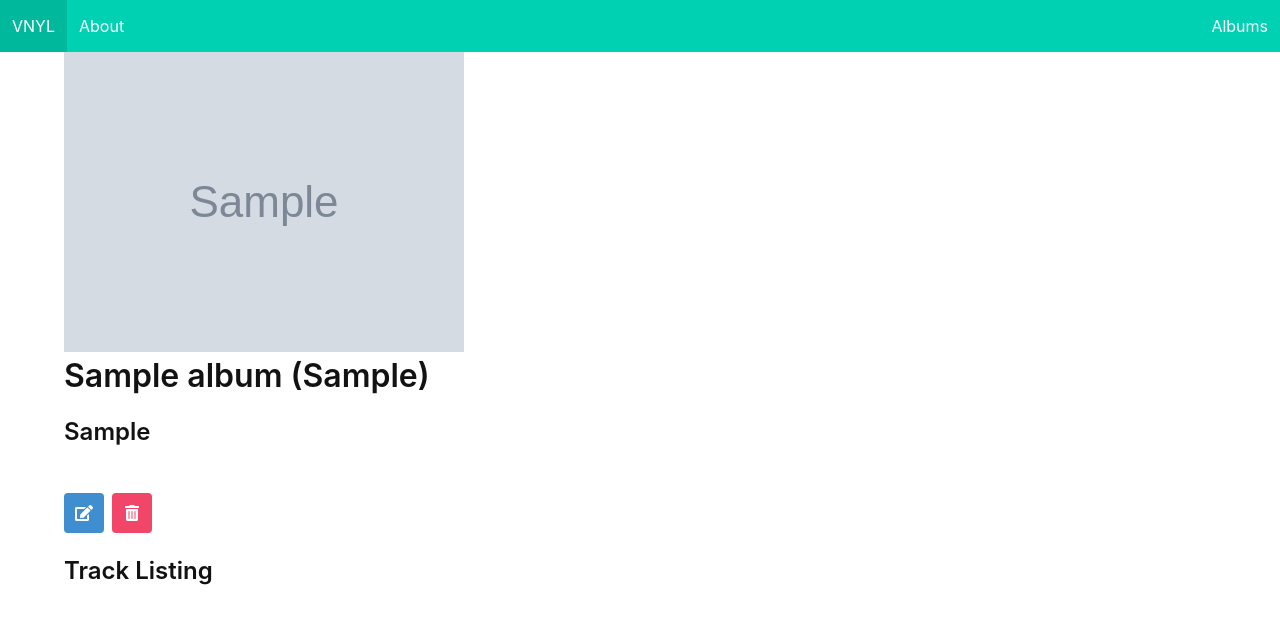
After one commit to nickycraig/my_vnyl_collection, a Django app: page /albums/1/ in a window 1280 px wide. The commit adds this page. Shown: the top 624 px of the page. Run offline with Django 4.2, Linux system fonts and the light colour scheme; tables that the repository leaves empty hold one stand-in row (values such as "Sample post"); grey boxes marked "Sample" are stand-in pictures.

Commit message:
added detail, update, and delete routes and pages

```diff
--- /dev/null
+++ b/main_app/templates/album_detail.html
@@ -0,0 +1,28 @@
+{% extends 'base.html' %}
+{% block content %}
+<div class="detail__img">
+    <img src="{{album.img}}" alt="{{album.title}}" />
+    <h1 class="title">{{album.title}} ({{album.year}})</h1>
+    <h2 class="title is-4">{{album.artist}}</h2>
+</br>
+</div>
+<div class="detail__container">
+    <div class="buttons">
+        <a href="{% url 'album_update' album.pk %}" class="button is-info">
+            <span class="icon">
+                <i class="fas fa-edit"></i>
+            </span>
+        </a>
+        <a href="{% url 'album_delete' album.pk %}" class="button is-danger">
+            <span class="icon">
+                <i class="fas fa-trash-alt"></i>
+            </span>
+        </a>
+    </div>
+    <div class="detail__about">
+        <h4 class="title is-4">Track Listing</h4>
+        <p></p>
+    </div>
+</div>
+
+{% endblock %}
--- a/main_app/templates/album_list.html
+++ b/main_app/templates/album_list.html
@@ -16,11 +16,12 @@
             <input class="button is-info" type="submit" value="Search" />
         </div>
     </div>
-    <a class="button is-warning" href="{% url 'album_list' %}">Clear Search</a>
+    <a class="button is-dark" href="{% url 'album_list' %}">Clear Search</a>
+    <a class="button is-dark" href="{% url 'album_create' %}">Add Album</a>
 </form>
 <div class="gallery">
   {% for album in albums %}
-  <a href="">
+  <a href="{% url 'album_detail' album.pk %}">
     <div class="card">
       <div class="card-image">
         <figure class="image is-square">
--- a/main_app/templates/base.html
+++ b/main_app/templates/base.html
@@ -9,6 +9,7 @@
         <script src="https://code.jquery.com/jquery-3.6.0.min.js" integrity="sha256-/xUj+3OJU5yExlq6GSYGSHk7tPXikynS7ogEvDej/m4=" crossorigin="anonymous"></script>
         <link rel="stylesheet" href="{% static 'styles/main.css' %}" />
         <script src="{% static 'scripts/main.js' %}" defer></script>
+        <link rel="stylesheet" href="https://cdnjs.cloudflare.com/ajax/libs/font-awesome/5.15.4/css/all.min.css">
         <title>VNYL - {% block title %}{% endblock %}</title>
     </head>
     <body >
--- a/main_app/urls.py
+++ b/main_app/urls.py
@@ -5,4 +5,8 @@ urlpatterns = [
     path('', views.Home.as_view(), name="home"),
     path('about/', views.About.as_view(), name="about"),
     path('albums/', views.AlbumList.as_view(), name="album_list"),
+    path('albums/new/', views.AlbumCreate.as_view(), name="album_create"),
+    path('albums/<int:pk>/', views.AlbumDetail.as_view(), name="album_detail"),
+    path('albums/<int:pk>/update', views.AlbumUpdate.as_view(), name="album_update"),
+    path('albums/<int:pk>/delete', views.AlbumDelete.as_view(), name="album_delete"),
 ]
--- a/main_app/views.py
+++ b/main_app/views.py
@@ -4,6 +4,8 @@ from django.views import View
 from .models import Album
 from django.http import HttpResponse
 from django.views.generic.base import TemplateView
+from django.views.generic.edit import CreateView, UpdateView, DeleteView
+from django.views.generic import DetailView
 
 # Create your views here.
 
@@ -43,3 +45,24 @@ class AlbumList(TemplateView):
         else:
             context["albums"] = Album.objects.all()
         return context
+
+class AlbumCreate(CreateView):
+    model = Album
+    fields = ['title', 'artist', 'year', 'img', 'genre']
+    template_name = "album_create.html"
+    success_url = "/albums/"
+
+class AlbumDetail(DetailView):
+    model = Album
+    template_name = "album_detail.html"
+
+class AlbumUpdate(UpdateView):
+    model = Album
+    fields = ['title', 'artist', 'year', 'img', 'genre']
+    template_name = "album_update.html"
+    success_url = "/albums/"
+
+class AlbumDelete(DeleteView):
+    model = Album
+    template_name = "album_delete_confirmation.html"
+    success_url = "/albums/"
```
Also changed, not shown: main_app/templates/album_create.html (added, +11 -0 lines), main_app/templates/album_delete_confirmation.html (added, +11 -0 lines), main_app/templates/album_update.html (added, +11 -0 lines), main_app/static/styles/main.css (line endings or trailing spaces).
